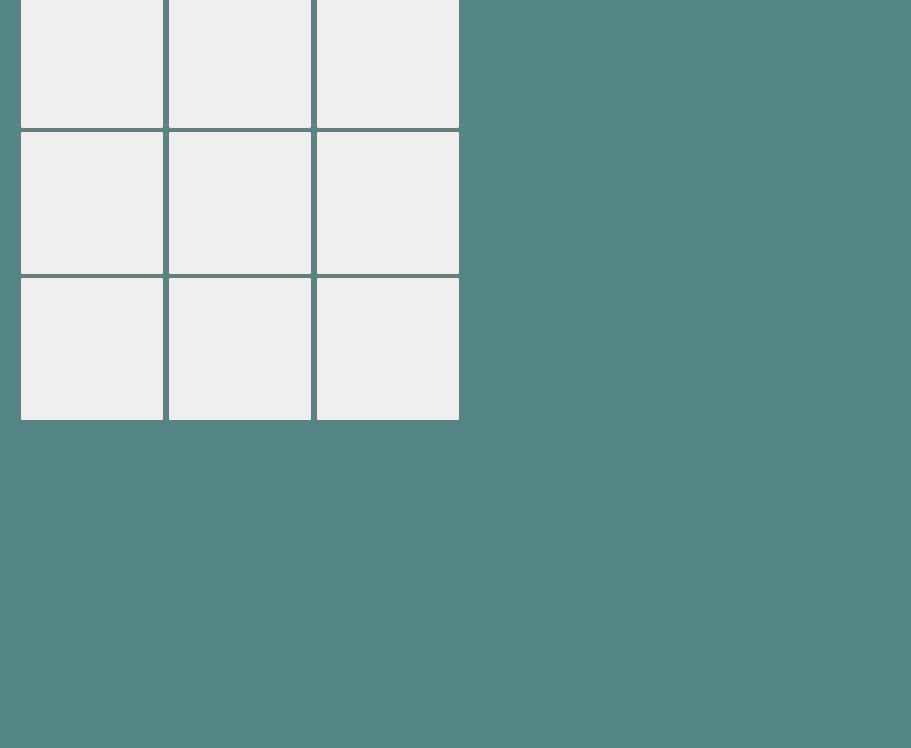
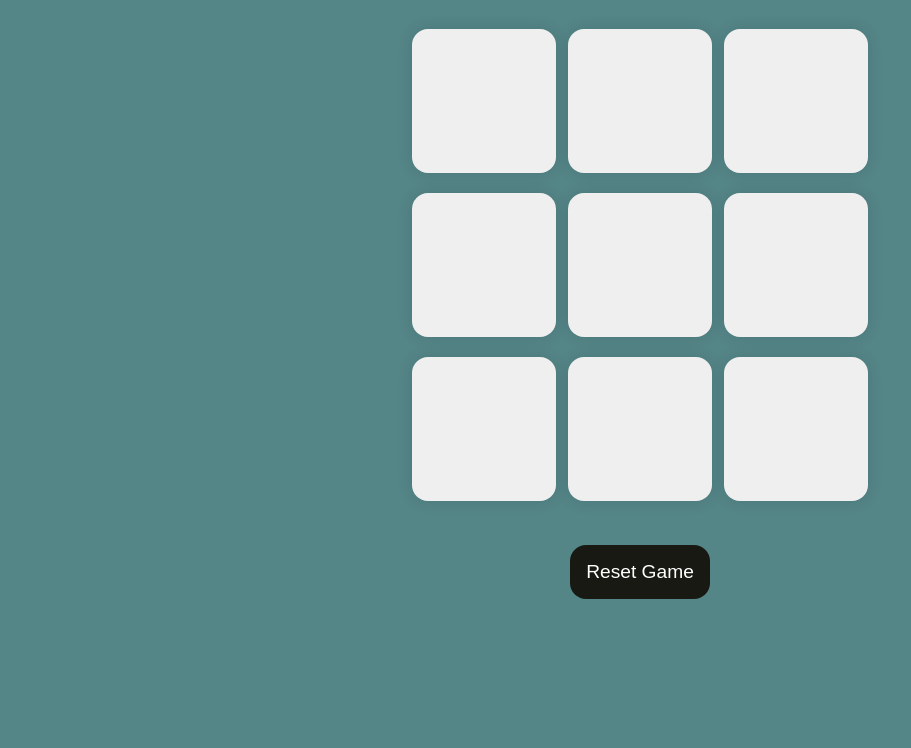
Before and after one commit to therohit-cs/tic-tac-toe-web, a plain HTML site: page index.html in a window 1280 px wide. Shown: the part 52-800 px from the top of the page, without its empty margins (0-911 px from the left). Drawn offline with Linux system fonts and the light colour scheme.

Commit message:
Complete HTML and CSS layout for Tic Tac Toe game

```diff
--- a/index.html
+++ b/index.html
@@ -21,5 +21,6 @@
         <button class="box"></button>
      </div>
     </div>
+    <button id="reset-btn">Reset Game</button>
 </body>
 </html>
--- a/style.css
+++ b/style.css
@@ -10,14 +10,36 @@ body{
 
 .container{
     height:70vh;
+    display:flex;
+    justify-content:center;
+    align-items:center;
 }
 
 .game{
     height:60vmin;
     width:60vmin;
+    display:flex;
+    justify-content:center;
+    align-items:center;
+    flex-wrap:wrap;
+    gap:1.5vmin;
 }
 
 .box{
     height:18vmin;
     width:18vmin;
+    border-radius:1rem;
+    border:none;
+    box-shadow:0 0 1rem rgba(0,0,0,0.1);
+    font-size:8vmin;
+    color:#b0413e;
 }
+
+#reset-btn{
+    padding:1rem;
+    font-size:1.2rem;
+    background-color:#191913;
+    color:#ffffff;
+    border-radius:1rem;
+    border:none;
+}
```
